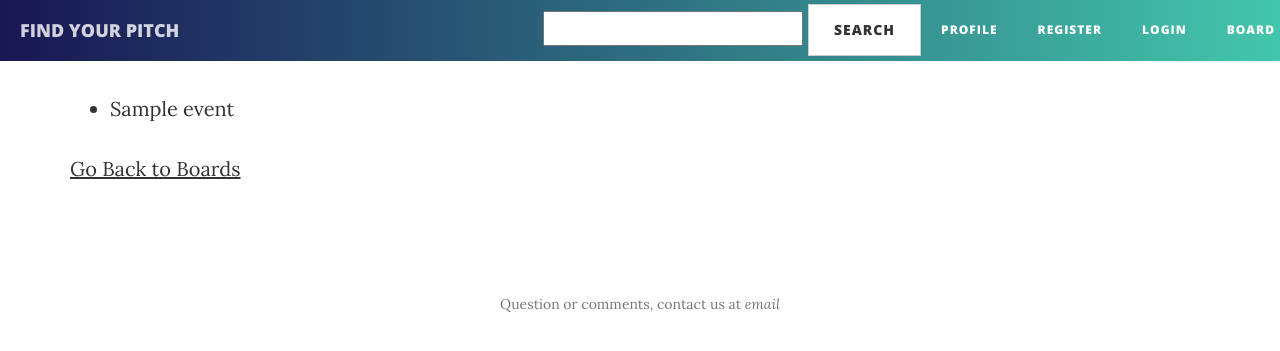
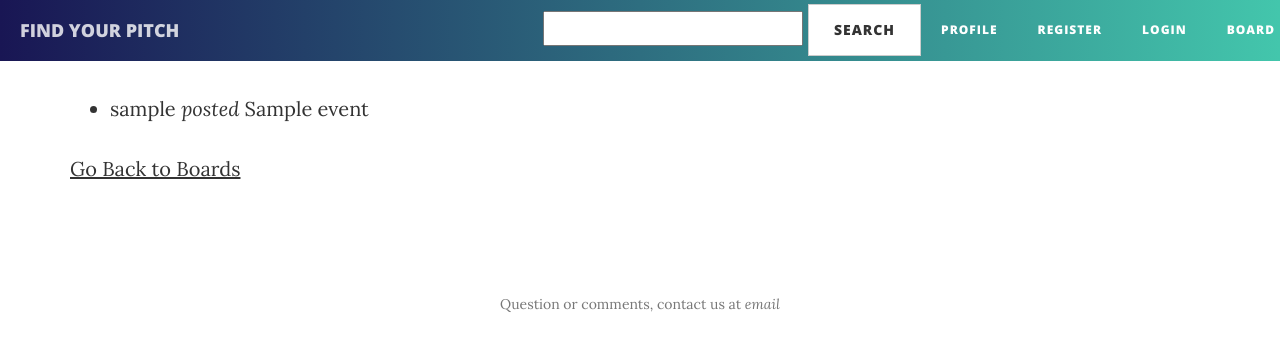
Before and after one commit to dhobday24/web_dev_finder, a Django app: page /board/events/ in a window 1280 px wide. Shown: the top 351 px of the page. Run offline with Django 3.2, Linux system fonts and the light colour scheme; tables that the repository leaves empty hold one stand-in row (values such as "Sample post"); some libraries are stand-ins or nearby versions.

Commit message:
venue board now shows the name of the venue who posted the event

```diff
--- a/gigfinder/board/templates/board/event_board.html
+++ b/gigfinder/board/templates/board/event_board.html
@@ -9,7 +9,7 @@
 <body>
   <ul>
     {% for event in all_events %}
-    <li><a href="/board/events/{{event.id}}/">{{event.event_name}}</a></li>
+    <li><a href="#">{{event.event_user}}</a> <em>posted </em><a href="/board/events/{{event.id}}/">{{event.event_name}}</a></li>
     {% endfor %}
   </ul>
   <p>
--- a/gigfinder/board/templates/board/musician_ads_board.html
+++ b/gigfinder/board/templates/board/musician_ads_board.html
@@ -7,10 +7,7 @@
 <body>
   <ul>
     {% for ad in all_ads %}
-    <li>{{ad.musician_name}}<a href="/board/talent_ads/{{ad.id}}/">
-
-
-
+    <li> <a href="#">{{ad.musician_name}}</a> posted <a href="/board/talent_ads/{{ad.id}}/">
     {{ad.posting_name}}</a></li>
 
     {% endfor %}
```
